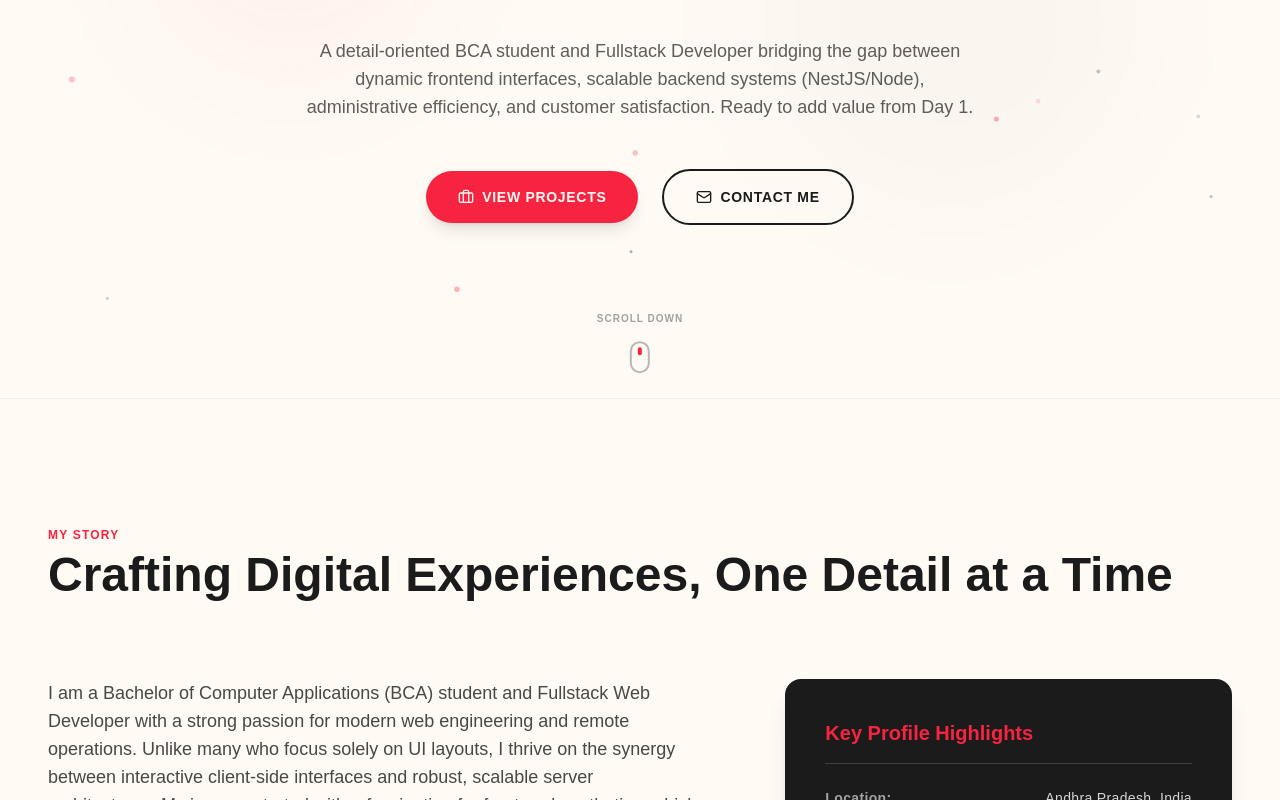
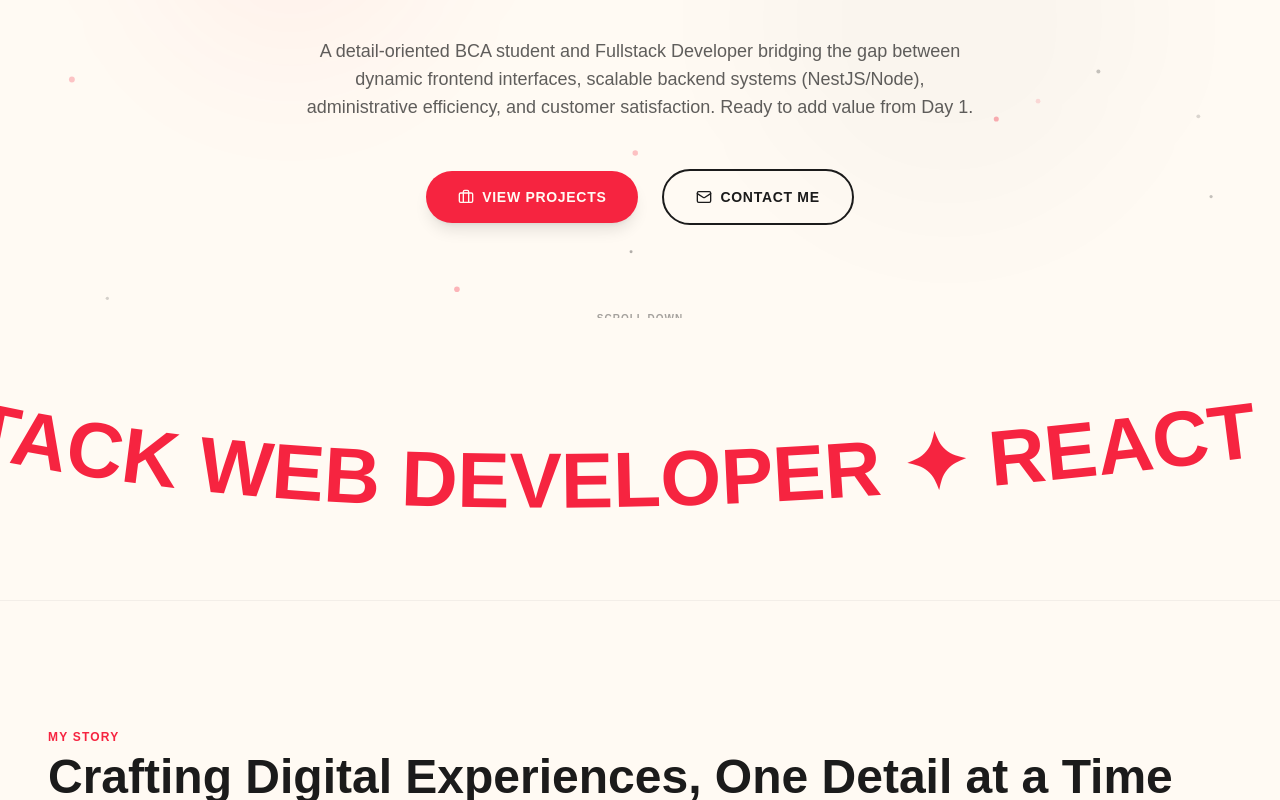
Before and after one commit to maniprasad76/portfolio, a React (Vite) app: page / in a window 1280 px wide. Shown: the part 402-1202 px from the top of the page. Built offline with nearby package versions, Linux system fonts and the light colour scheme; a web font is replaced by a local one.

Commit message:
feat: add CurvedLoop interactive marquee component

```diff
--- a/src/App.tsx
+++ b/src/App.tsx
@@ -6,6 +6,7 @@ import FloatingParticles from './components/FloatingParticles';
 import FloatingSocials from './components/FloatingSocials';
 import Navbar from './components/Navbar';
 import Hero from './components/Hero';
+import CurvedLoop from './components/CurvedLoop';
 import About from './components/About';
 import Skills from './components/Skills';
 import Projects from './components/Projects';
@@ -42,6 +43,15 @@ function App() {
             {/* Content Sections */}
             <main>
               <Hero />
+              <div className="bg-[#FFFAF3] -mt-12 md:-mt-20 relative z-10 overflow-hidden">
+                <CurvedLoop
+                  marqueeText="FULLSTACK WEB DEVELOPER ✦ REACT ✦ NESTJS ✦ NODE.JS ✦ TYPESCRIPT ✦ SQL ✦ "
+                  speed={1.5}
+                  curveAmount={150}
+                  interactive={true}
+                  className="text-[#F62440]"
+                />
+              </div>
               <About />
               <Skills />
               <Projects />
--- /dev/null
+++ b/src/components/CurvedLoop.css
@@ -0,0 +1,33 @@
+.curved-loop-jacket {
+  display: flex;
+  align-items: center;
+  justify-content: center;
+  width: 100%;
+  padding: 4rem 0;
+  overflow: hidden;
+}
+
+.curved-loop-svg {
+  user-select: none;
+  width: 100%;
+  aspect-ratio: 100 / 12;
+  overflow: visible;
+  display: block;
+  font-size: 5.5rem;
+  fill: currentColor;
+  user-select: none;
+  -moz-user-select: none;
+  -webkit-user-select: none;
+  font-weight: 800;
+  text-transform: uppercase;
+  line-height: 1;
+}
+
+@media (max-width: 768px) {
+  .curved-loop-jacket {
+    padding: 2rem 0;
+  }
+  .curved-loop-svg {
+    font-size: 3.5rem;
+  }
+}
--- /dev/null
+++ b/src/components/CurvedLoop.tsx
@@ -0,0 +1,145 @@
+import React, { useRef, useEffect, useState, useMemo, useId } from 'react';
+import './CurvedLoop.css';
+
+interface CurvedLoopProps {
+  marqueeText?: string;
+  speed?: number;
+  className?: string;
+  curveAmount?: number;
+  direction?: 'left' | 'right';
+  interactive?: boolean;
+}
+
+export const CurvedLoop: React.FC<CurvedLoopProps> = ({
+  marqueeText = '',
+  speed = 2,
+  className,
+  curveAmount = 400,
+  direction = 'left',
+  interactive = true
+}) => {
+  const text = useMemo(() => {
+    const hasTrailing = /\s|\u00A0$/.test(marqueeText);
+    return (hasTrailing ? marqueeText.replace(/\s+$/, '') : marqueeText) + '\u00A0';
+  }, [marqueeText]);
+
+  const measureRef = useRef<SVGTextElement>(null);
+  const textPathRef = useRef<SVGTextPathElement>(null);
+  const pathRef = useRef<SVGPathElement>(null);
+  const [spacing, setSpacing] = useState(0);
+  const [offset, setOffset] = useState(0);
+  const uid = useId();
+  // Safe ID without colons for textPath href
+  const pathId = `curve-${uid.replace(/:/g, '')}`;
+  const pathD = `M-100,40 Q500,${40 + curveAmount} 1540,40`;
+
+  const dragRef = useRef(false);
+  const lastXRef = useRef(0);
+  const dirRef = useRef(direction);
+  const velRef = useRef(0);
+
+  const textLength = spacing;
+  const totalText = textLength
+    ? Array(Math.ceil(1800 / textLength) + 2)
+        .fill(text)
+        .join('')
+    : text;
+  const ready = spacing > 0;
+
+  useEffect(() => {
+    if (measureRef.current) setSpacing(measureRef.current.getComputedTextLength());
+  }, [text, className]);
+
+  useEffect(() => {
+    if (!spacing) return;
+    if (textPathRef.current) {
+      const initial = -spacing;
+      textPathRef.current.setAttribute('startOffset', initial + 'px');
+      setOffset(initial);
+    }
+  }, [spacing]);
+
+  useEffect(() => {
+    if (!spacing || !ready) return;
+    let frame = 0;
+    const step = () => {
+      if (!dragRef.current && textPathRef.current) {
+        const delta = dirRef.current === 'right' ? speed : -speed;
+        const currentOffset = parseFloat(textPathRef.current.getAttribute('startOffset') || '0');
+        let newOffset = currentOffset + delta;
+
+        const wrapPoint = spacing;
+        if (newOffset <= -wrapPoint) newOffset += wrapPoint;
+        if (newOffset > 0) newOffset -= wrapPoint;
+
+        textPathRef.current.setAttribute('startOffset', newOffset + 'px');
+        setOffset(newOffset);
+      }
+      frame = requestAnimationFrame(step);
+    };
+    frame = requestAnimationFrame(step);
+    return () => cancelAnimationFrame(frame);
+  }, [spacing, speed, ready]);
+
+  const onPointerDown = (e: React.PointerEvent) => {
+    if (!interactive) return;
+    dragRef.current = true;
+    lastXRef.current = e.clientX;
+    velRef.current = 0;
+    (e.target as Element).setPointerCapture(e.pointerId);
+  };
+
+  const onPointerMove = (e: React.PointerEvent) => {
+    if (!interactive || !dragRef.current || !textPathRef.current) return;
+    const dx = e.clientX - lastXRef.current;
+    lastXRef.current = e.clientX;
+    velRef.current = dx;
+
+    const currentOffset = parseFloat(textPathRef.current.getAttribute('startOffset') || '0');
+    let newOffset = currentOffset + dx;
+
+    const wrapPoint = spacing;
+    if (newOffset <= -wrapPoint) newOffset += wrapPoint;
+    if (newOffset > 0) newOffset -= wrapPoint;
+
+    textPathRef.current.setAttribute('startOffset', newOffset + 'px');
+    setOffset(newOffset);
+  };
+
+  const endDrag = () => {
+    if (!interactive) return;
+    dragRef.current = false;
+    dirRef.current = velRef.current > 0 ? 'right' : 'left';
+  };
+
+  const cursorStyle = interactive ? (dragRef.current ? 'grabbing' : 'grab') : 'auto';
+
+  return (
+    <div
+      className="curved-loop-jacket"
+      style={{ visibility: ready ? 'visible' : 'hidden', cursor: cursorStyle }}
+      onPointerDown={onPointerDown}
+      onPointerMove={onPointerMove}
+      onPointerUp={endDrag}
+      onPointerLeave={endDrag}
+    >
+      <svg className="curved-loop-svg" viewBox="0 0 1440 120">
+        <text ref={measureRef} xmlSpace="preserve" style={{ visibility: 'hidden', opacity: 0, pointerEvents: 'none' }}>
+          {text}
+        </text>
+        <defs>
+          <path ref={pathRef} id={pathId} d={pathD} fill="none" stroke="transparent" />
+        </defs>
+        {ready && (
+          <text fontWeight="bold" xmlSpace="preserve" className={className}>
+            <textPath ref={textPathRef} href={`#${pathId}`} startOffset={offset + 'px'} xmlSpace="preserve">
+              {totalText}
+            </textPath>
+          </text>
+        )}
+      </svg>
+    </div>
+  );
+};
+
+export default CurvedLoop;
```
